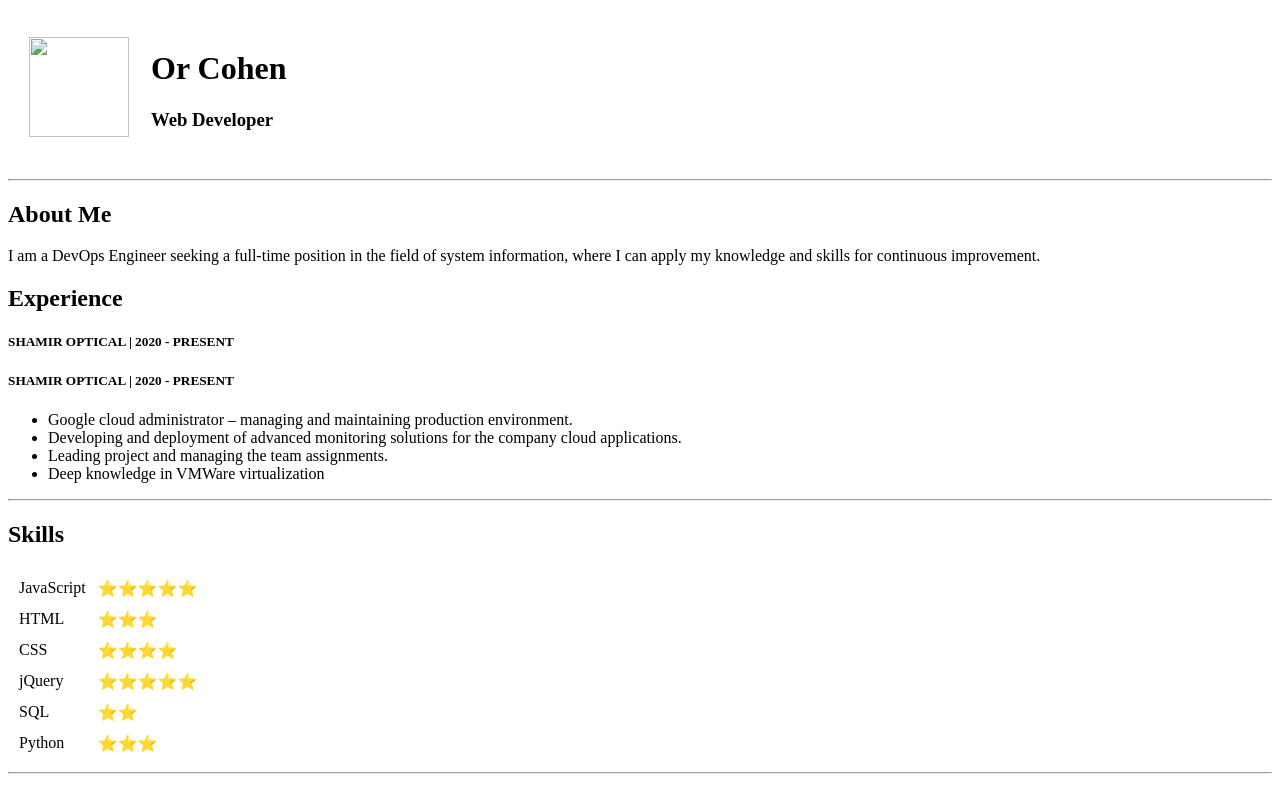
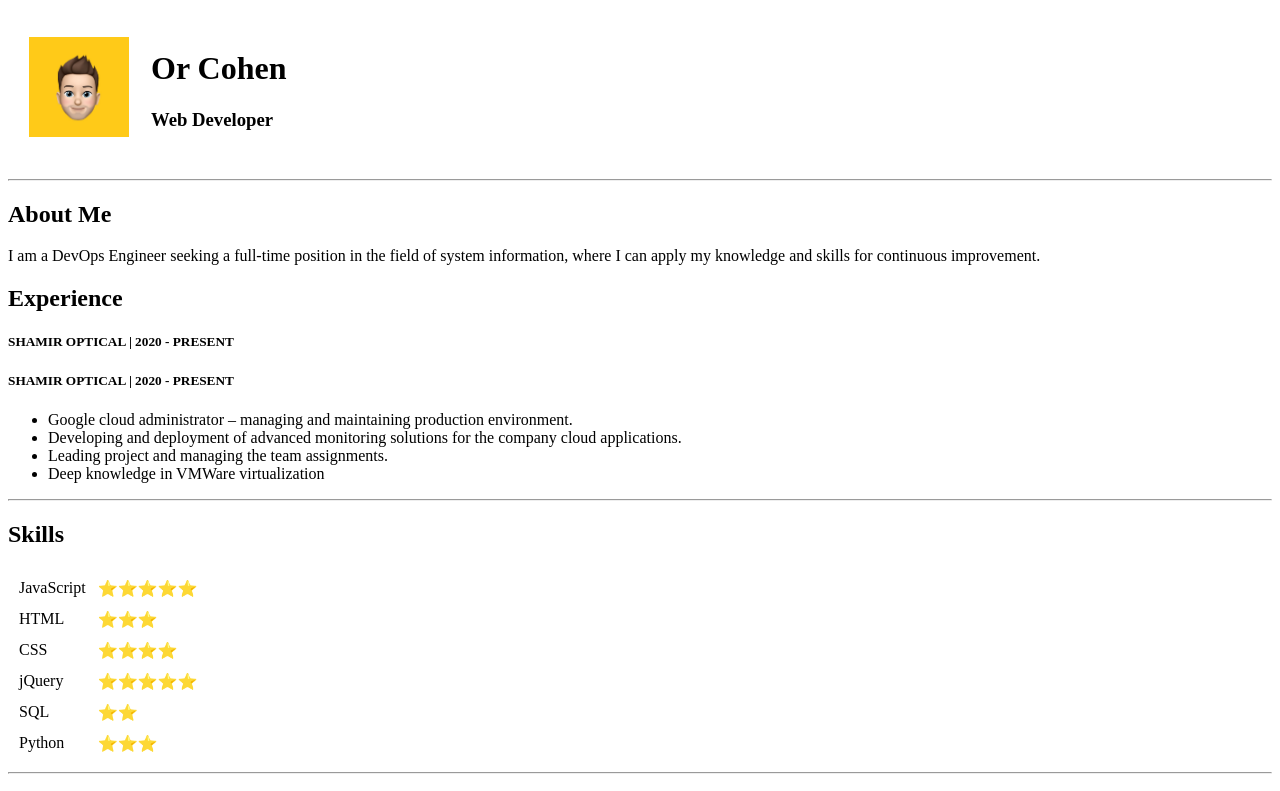
Before and after one commit to orcoh12/CV, a plain HTML site: page index.html in a window 1280 px wide. Shown: the top 791 px of the page. Drawn offline with Linux system fonts and the light colour scheme; the site is published under a folder, as on GitHub Pages, so addresses that start at the root find nothing.

Commit message:
Update index.html

```diff
--- a/index.html
+++ b/index.html
@@ -8,7 +8,7 @@
 </head>
 <body>
     <table cellspacing="20">
-        <td><img border-radius="25px" height="100" width="100" src="/memoj.jpg"></td>
+        <td><img border-radius="25px" height="100" width="100" src="memoj.jpg"></td>
         <td><h1>Or Cohen<h3>Web Developer</h3></h1></td>
     </table>
 
```
